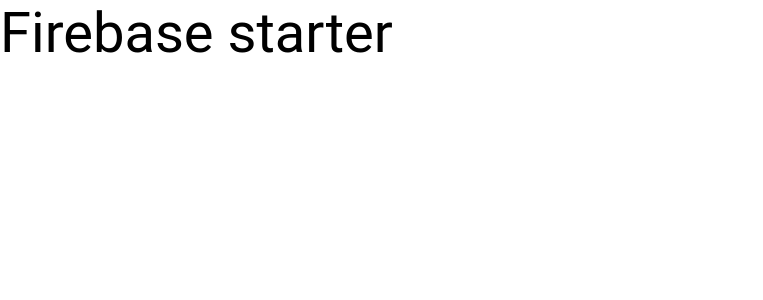
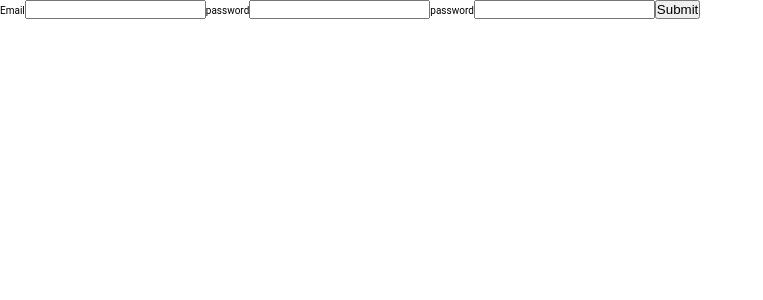
Before and after one commit to ColtonZP/firebase-starter, a React (Create React App) app: page / in a window 1280 px wide. Shown: the top 300 px of the page, without its empty margins (0-763 px from the left). Built offline with nearby package versions, Linux system fonts and the light colour scheme.

Commit message:
Sign up component

```diff
--- a/src/App.tsx
+++ b/src/App.tsx
@@ -1,11 +1,10 @@
 import React from 'react';
+import SignUp from './components/SignUp';
 
 function App() {
   return (
     <div className="App">
-      <header className="App-header">
-        <h1>Firebase starter</h1>
-      </header>
+      <SignUp />
     </div>
   );
 }
--- /dev/null
+++ b/src/components/SignUp.tsx
@@ -0,0 +1,29 @@
+import React, { useRef } from 'react';
+
+export default function SignUp() {
+  const emailRef = useRef<HTMLInputElement>(null);
+  const passwordRef = useRef<HTMLInputElement>(null);
+  const passwordConfirmRef = useRef<HTMLInputElement>(null);
+
+  return (
+    <div>
+      <form action="">
+        <label htmlFor="email">Email</label>
+        <input id="email" type="email" ref={emailRef} required />
+
+        <label htmlFor="password">password</label>
+        <input id="password" type="password" ref={passwordRef} required />
+
+        <label htmlFor="password-confirm">password</label>
+        <input
+          id="password-confirm"
+          type="password"
+          ref={passwordConfirmRef}
+          required
+        />
+
+        <input type="submit" />
+      </form>
+    </div>
+  );
+}
```
